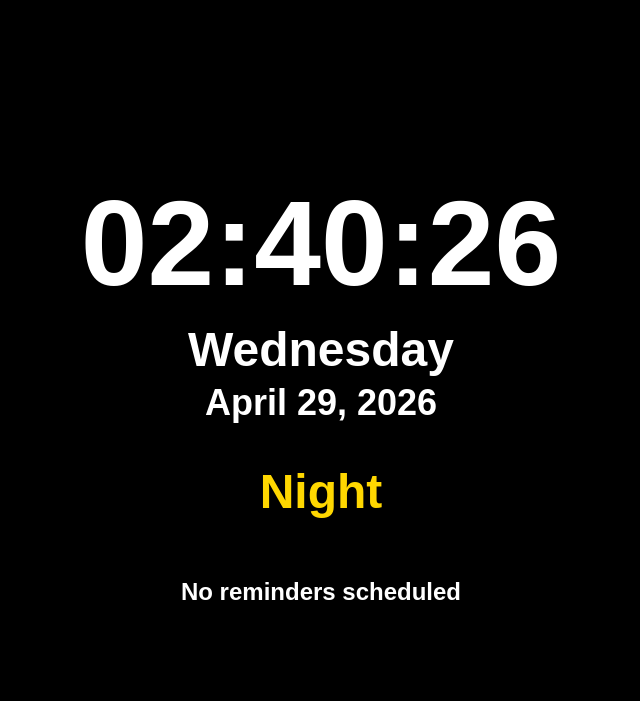
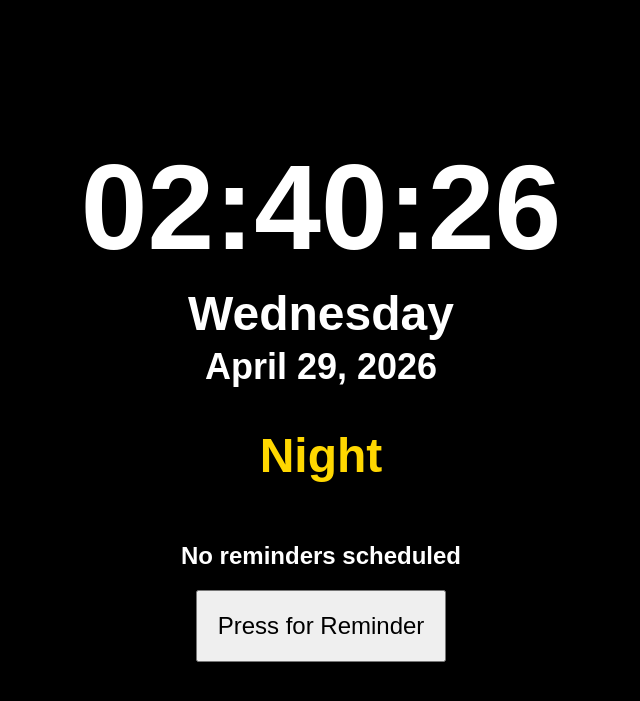
Before and after one commit to turtlebrain/DementiaClock, a Flask app: page / in a window 1280 px wide. Shown: the top 701 px of the page, without its empty margins (319-959 px from the left). Run offline with Flask 3, Linux system fonts and the light colour scheme; data that the repository does not hold is empty.

Commit message:
Add button press logging functionality
- Created a new table in the database to log button presses.
- Implemented a log_button_press function to record press events.
- Added a new API endpoint to handle button press events and respond with the next reminder.
- Updated the frontend to include a button for logging presses and sending the corresponding data to the backend.

```diff
--- a/db.py
+++ b/db.py
@@ -6,6 +6,14 @@ DB_PATH = Path("reminders.db")
 def init_db():
     conn = sqlite3.connect(DB_PATH)
     c = conn.cursor()
+
+    c.execute("""
+        CREATE TABLE IF NOT EXISTS button_logs (
+            id INTEGER PRIMARY KEY AUTOINCREMENT,
+            timestamp TEXT NOT NULL,
+            type TEXT NOT NULL
+        )
+    """)
 
     c.execute("""
         CREATE TABLE IF NOT EXISTS reminders (
@@ -18,6 +26,19 @@ def init_db():
 
     conn.commit()
     conn.close()
+
+def log_button_press(press_type):
+    conn = sqlite3.connect(DB_PATH)
+    c = conn.cursor()
+
+    c.execute("""
+        INSERT INTO button_logs (timestamp, type)
+        VALUES (datetime('now'), ?)
+    """, (press_type,))
+
+    conn.commit()
+    conn.close()
+
 
 def get_next_reminder():
     conn = sqlite3.connect(DB_PATH)
--- a/main.py
+++ b/main.py
@@ -1,5 +1,5 @@
 from flask import Flask, render_template, jsonify, request, redirect, url_for
-from db import init_db, get_next_reminder, add_reminder
+from db import init_db, get_next_reminder, add_reminder, log_button_press
 from apscheduler.schedulers.background import BackgroundScheduler
 from datetime import datetime
 from db import get_next_reminder
@@ -35,6 +35,17 @@ def add_reminder_route():
     add_reminder(title, time, timestamp)
     return redirect(url_for("dashboard"))
 
+@app.route("/api/test-press", methods=["POST"])
+def api_test_press():
+    press_type = request.json.get("type", "short_press")
+    log_button_press(press_type)
+    reminder = get_next_reminder()
+    if reminder:
+        speak(f"Your next reminder is {reminder['title']} at {reminder['time']}")
+    else:
+        speak("You have no reminders scheduled")
+    return jsonify({"status": "ok"})
+
 def check_reminders():
     reminder = get_next_reminder()
     if reminder is None:
@@ -61,13 +72,13 @@ def main():
     scheduler.add_job(
         check_reminders,
         "interval",
-        seconds=30,
+        seconds=60,
         max_instances=1,
         coalesce=True
     )
     scheduler.start()
 
-    app.run(debug=True)
+    app.run(debug=True, use_reloader=False)
 
 if __name__ == '__main__':
     main()
--- a/templates/index.html
+++ b/templates/index.html
@@ -114,6 +114,43 @@
       updateReminder().catch(console.error); // Call updateReminder and handle errors
       setInterval(updateReminder, 30000); // refresh every 30 seconds
     </script>
+    <button id="reminderBtn" style="padding:20px; font-size:24px;">
+      Press for Reminder
+    </button>
+
+    <script>
+    (function () {
+      const btn = document.getElementById("reminderBtn");
+      let pressStart = null;
+
+      async function sendPress(type) {
+        await fetch("/api/test-press", {
+          method: "POST",
+          headers: { "Content-Type": "application/json" },
+          body: JSON.stringify({ type })
+        });
+      }
+
+      function onStart() {
+        pressStart = Date.now();
+      }
+
+      function onEnd(e) {
+        e.preventDefault();
+        if (pressStart === null) return;
+        const duration = Date.now() - pressStart;
+        pressStart = null;
+        const type = duration >= 1000 ? "long_press" : "short_press";
+        sendPress(type);
+      }
+
+      btn.addEventListener("mousedown", onStart);
+      btn.addEventListener("mouseup", onEnd);
+      btn.addEventListener("touchstart", onStart, { passive: true });
+      btn.addEventListener("touchend", onEnd);
+    })();
+    </script>
+
   </body>
 
 </html>
```
